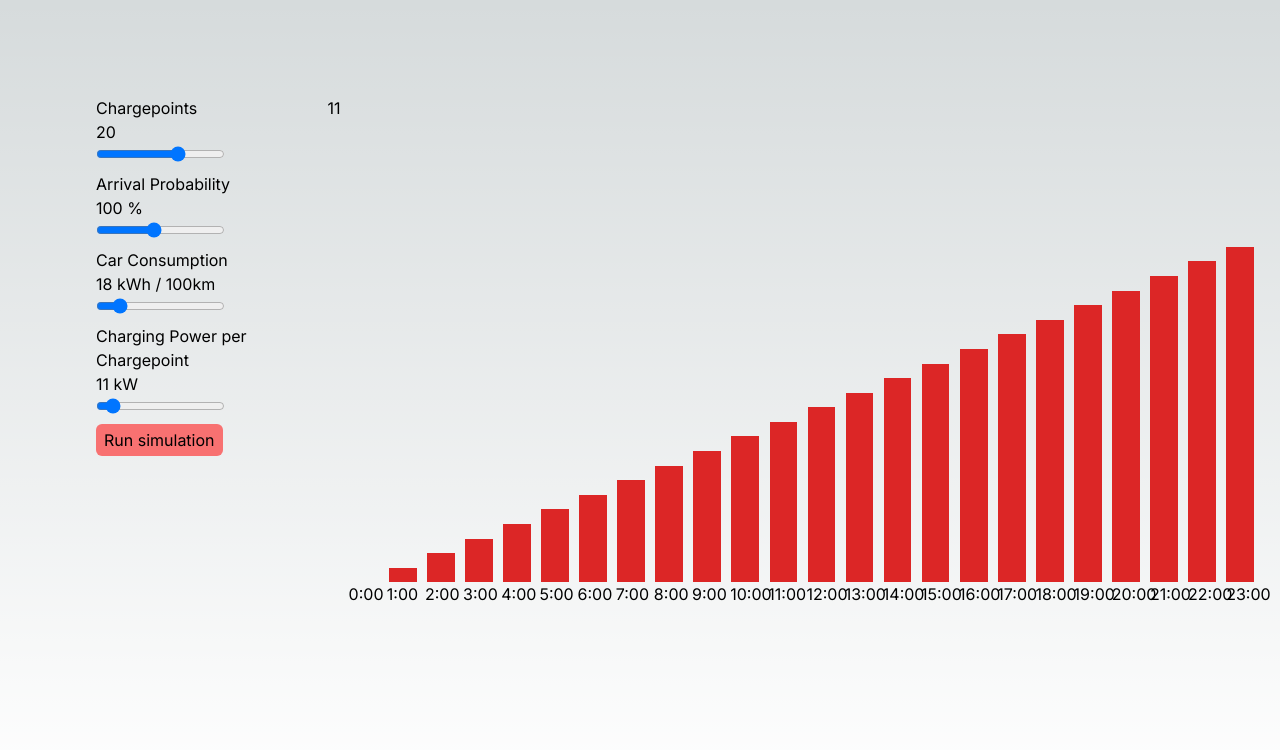
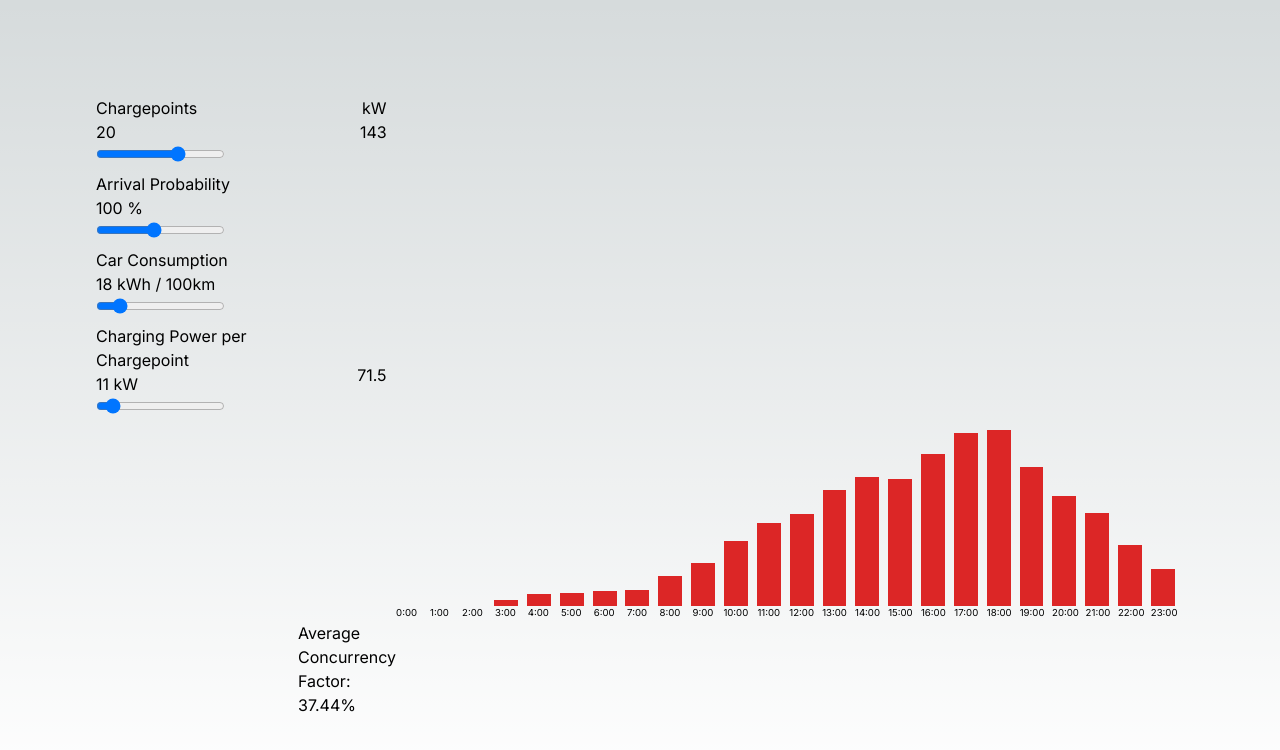
Before and after one commit to Ercalvez/reonic-assignment, a Next.js app: page / in a window 1280 px wide. Shown: the top 750 px of the page. Built offline with nearby package versions, Linux system fonts and the light colour scheme.

Commit message:
added all inputs

```diff
--- a/src/app/SimulationGraph.css
+++ /dev/null
@@ -1,25 +0,0 @@
-.simulation-graph {
-    display: grid;
-    grid-template-rows: 80% auto;
-    grid-template-columns: 10% auto;
-}
-
-.simulation-graph .data-bar {
-    width: 3%;
-}
-
-.simulation-graph > #y_legend {
-    text-align: right;
-    grid-column: 1 / 1;
-    grid-row: 1 / 1;
-}
-
-.simulation-graph > #x_legend {
-    grid-column: 2 / 2;
-    grid-row: 2 / 2;
-}
-
-.simulation-graph .hour-label {
-    width: 3.25%;
-    text-align: center;
-}
--- /dev/null
+++ b/src/app/components/SimulationGraph.css
@@ -0,0 +1,58 @@
+.simulation-graph {
+    display: grid;
+    grid-template-rows: 1fr 80% 1fr 1fr;
+    grid-template-columns: 10% auto;
+}
+
+.simulation-graph .data-bar {
+    width: 3%;
+    height: 0;
+    transition: height 2s ease-in;
+}
+
+.simulation-graph > #data_bars {
+    grid-column: 2 / 2;
+    grid-row: 2 / 2;
+}
+
+.simulation-graph > #y_unit {
+    text-align: right;
+    grid-column: 1 / 1;
+    grid-row: 1 / 1;
+}
+
+.simulation-graph > #y_legend {
+    display: flex;
+    flex-direction: column;
+    text-align: right;
+    grid-column: 1 / 1;
+    grid-row: 2 / 2;
+}
+
+.simulation-graph > #x_legend {
+    grid-column: 2 / 2;
+    grid-row: 3 / 3;
+}
+
+.simulation-graph > #concurrency_factor {
+    grid-column: 1 / 2;
+    grid-row: 4 / 4;
+}
+
+.simulation-graph .hour-label {
+    width: 3.25%;
+    text-align: center;
+    font-size: 0.8em;
+}
+
+@media (max-width: 1400px){
+    .simulation-graph .hour-label {
+        font-size: 0.6em;
+    }
+}
+
+@media (min-width: 1650px){
+    .simulation-graph .hour-label {
+        font-size: 1em;
+    }
+}
--- /dev/null
+++ b/src/app/components/simulationGraph.tsx
@@ -0,0 +1,24 @@
+import "./SimulationGraph.css"
+import { SimulationResult } from "@/modules/logic"
+
+export default function SimulationGraph({powerPerHour, maxPower, averageConcurrencyFactor}: Pick<SimulationResult, "powerPerHour" | "maxPower" | "averageConcurrencyFactor">) {
+    const hours = [
+        0,1,2,3,4,5,6,7,8,9,10,11,12,13,14,15,16,17,18,19,20,21,22,23
+    ];
+    return (
+        <div className="simulation-graph w-full">
+            <div id="y_unit">{"kW"}</div>
+            <div id="y_legend">
+                    <label style={{height: "50%"}}>{maxPower}</label>
+                    <label>{maxPower / 2} </label>
+            </div>
+            <div id="data_bars" className="flex flex-row justify-evenly items-end">
+                {hours.map(hour => <div className="data-bar bg-red-600" style={{height: 100 * powerPerHour[hour] / maxPower + "%"}} ></div>)}
+            </div>
+            <div id="x_legend" className="flex flex-row justify-evenly w-100">
+                {hours.map(hour => <label className="hour-label">{hour}{":00"}</label>)}
+            </div>
+            <div id="concurrency_factor">{"Average Concurrency Factor: " + (100 * averageConcurrencyFactor).toFixed(2) + "%"}</div>
+        </div>
+    );
+}
--- a/src/app/globals.css
+++ b/src/app/globals.css
@@ -35,3 +35,9 @@ button {
     text-wrap: balance;
   }
 }
+
+@media (max-width: 1000px) {
+  main {
+    flex-direction: column;
+  }
+}
--- a/src/app/page.tsx
+++ b/src/app/page.tsx
@@ -1,18 +1,21 @@
 "use client";
 
+import { useEffect, useState } from "react";
 import { ChargePointDataModel } from "@/modules/logic"
-import SimulationInput from "@/app/simulationInput"
-import { useState } from "react";
-import SimulationGraph from "./simulationGraph";
+import SimulationInput from "@/app/components/simulationInput"
+import SimulationGraph from "@/app/components/simulationGraph";
 
 export default function Home() {
-  const chargingPointDataModel = new ChargePointDataModel(20);
-  const text = chargingPointDataModel.run();
 
   const [chargePoints, setChargePoints] = useState(20);
   const [arrivalFactor, setArrivalFactor] = useState(100);
   const [carConsumption, setCarConsumption] = useState(18);
   const [chargingPower, setChargingPower] = useState(11);
+  const [result, setResult] = useState(ChargePointDataModel.run(chargePoints, {chargingPower, consumption: carConsumption, arrivalFactor: arrivalFactor / 100}));
+
+  useEffect(() => {
+    setResult(ChargePointDataModel.run(chargePoints, {chargingPower, consumption: carConsumption, arrivalFactor: arrivalFactor / 100}));
+  }, [chargePoints, chargingPower, carConsumption, arrivalFactor]);
 
   return (
     <main className="flex min-h-screen justify-between p-24">
@@ -21,9 +24,8 @@ export default function Home() {
           <SimulationInput title="Arrival Probability" inputValue = { arrivalFactor } unit = "%" setValue={setArrivalFactor} min={20} max={200}/>
           <SimulationInput title="Car Consumption" inputValue = { carConsumption } unit = "kWh / 100km" setValue={setCarConsumption} min={9} max={72}/>
           <SimulationInput title="Charging Power per Chargepoint" inputValue = { chargingPower } unit = "kW" setValue={setChargingPower} min={3} max={100}/>
-          <button className="bg-red-400 h-8 px-2 my-2 rounded-md">Run simulation</button>
       </aside>
-      <SimulationGraph />
+      <SimulationGraph powerPerHour={result.powerPerHour} maxPower={result.maxPower} averageConcurrencyFactor={result.averageConcurrencyFactor}/>
 
     </main>
   );
--- a/src/app/simulationGraph.tsx
+++ /dev/null
@@ -1,20 +0,0 @@
-import "./SimulationGraph.css"
-
-export default function SimulationGraph() {
-    const hours = [
-        0,1,2,3,4,5,6,7,8,9,10,11,12,13,14,15,16,17,18,19,20,21,22,23
-    ];
-    return (
-        <div className="simulation-graph w-full">
-            <div id="y_legend">
-                    <label>{11}</label>
-            </div>
-            <div className="flex flex-row justify-evenly items-end">
-                {hours.map(hour => <div className="data-bar bg-red-600" style={{height: 3 * hour + "%"}} ></div>)}
-            </div>
-            <div id="x_legend" className="flex flex-row justify-evenly w-100">
-                {hours.map(hour => <label className="hour-label">{hour}{":00"}</label>)}
-            </div>
-        </div>
-    );
-}
--- a/src/modules/logic.ts
+++ b/src/modules/logic.ts
@@ -84,9 +84,10 @@ const DEFAULT_DEMAND_PROBABILITIES = [
 
 type ArrivalDistribution = (probability: number) => QUARTER;
 
-type SimulationResult = {
+export type SimulationResult = {
     totalConsumption: number,
     theoreticalMaxPower: number,
+    powerPerHour: number[],
     maxPower: number,
     maxConcurrencyFactor: number,
     averageConcurrencyFactor: number
@@ -96,7 +97,7 @@ type SimulationResult = {
 const DEFAULT_CONSUMPTION = 18;
 
 /** Kw */
-const DEFAULT_CHARGING_POWER = 11
+const DEFAULT_CHARGING_POWER = 11;
 
 export class ChargePointDataModel {
 
@@ -104,19 +105,20 @@ export class ChargePointDataModel {
         return intervals.reduce((sum, currentInterval) => sum + Number(currentInterval.taken), 0);
     }
 
-    constructor(public readonly chargePoints: number) {
-    }
+    public static run(chargePoints: number, options?: {chargingPower?: number, consumption?: number, arrivalFactor?: number, time?:{year: number, days: number}}): SimulationResult {
 
-    public run(time?:{year: number, days: number}): SimulationResult {
-
-        const totalDays = time ? time.year + time.days : 365;
+        const arrivalFactor = options?.arrivalFactor ?? 1;
+        const consumption = options?.consumption ?? DEFAULT_CONSUMPTION;
+        const chargingPower = options?.chargingPower ?? DEFAULT_CHARGING_POWER;
+        const totalDays = options?.time ? options.time.year + options.time.days : 365;
 
         let totalConsumption = 0;
         let maxPower = 0;
         let aggregatedMaxPower = 0;
+        const powerPerHour = Array(24).fill(0);
 
         for(let day = 0; day < totalDays; day++) {
-            const chargePointQuarters: {taken: boolean}[][] = Array(this.chargePoints).fill(null)
+            const chargePointQuarters: {taken: boolean}[][] = Array(chargePoints).fill(null)
             .map(() => {
                 return Array(QUARTER_IN_A_DAY).fill(null)
                         .map(() => {
@@ -130,9 +132,10 @@ export class ChargePointDataModel {
 
                 const hour = Math.floor(quarter / 4);
                 // console.log(`${hour}:${(quarter - hour*4) * 15}`);
-                const {probability: quarterProbability} = DEFAULT_ARRIVAL_PROBABILITIES.find(({time}) => time === hour) ?? {};
+                const arrivalInfo = DEFAULT_ARRIVAL_PROBABILITIES.find(({time}) => time === hour);
+                const quarterProbability = arrivalInfo ? arrivalFactor * arrivalInfo.probability : null;
                 if(quarterProbability == null) continue;
-                for(let chargingPointIndex = 0; chargingPointIndex < this.chargePoints; chargingPointIndex++) {
+                for(let chargingPointIndex = 0; chargingPointIndex < chargePoints; chargingPointIndex++) {
                     const arrivedProbability = Math.random();
                     if(arrivedProbability > quarterProbability) continue;
                     const demandProbability = Math.random();
@@ -146,7 +149,7 @@ export class ChargePointDataModel {
                         }
                     }
                     // console.log("KM: ", neededKm);
-                    const neededQuarters: QUARTER = Math.floor(4 * neededKm * DEFAULT_CONSUMPTION / (100 * DEFAULT_CHARGING_POWER));
+                    const neededQuarters: QUARTER = Math.floor(4 * neededKm * consumption / (100 * chargingPower));
                     // console.log("quarters: ", neededQuarters);
 
                     // Look for any available charging point at this quarter (can be another one)
@@ -166,26 +169,35 @@ export class ChargePointDataModel {
 
             totalConsumption += chargePointQuarters.reduce((sum, chargingPoint) => {
                 return sum + ChargePointDataModel.sumTakenIntervals(chargingPoint);
-            }, 0) * DEFAULT_CHARGING_POWER / 4;
+            }, 0) * chargingPower / 4;
 
-            let maxNbUsedChargingPoint = 0;
+            let maxNbChargePoint = 0;
 
             for(let quarter = 0; quarter < QUARTER_IN_A_DAY; quarter++) {
-                maxNbUsedChargingPoint = Math.max(maxNbUsedChargingPoint, ChargePointDataModel.sumTakenIntervals(chargePointQuarters.map(chargingStation => chargingStation[quarter])));
+                const quarterChargePoints = ChargePointDataModel.sumTakenIntervals(chargePointQuarters.map(chargingStation => chargingStation[quarter]));
+                const hour = Math.floor(quarter / 4);
+                if(powerPerHour[hour] != null) {
+                    powerPerHour[hour] += quarterChargePoints * chargingPower / 4;
+                }
+                else {
+                    console.error("This quarter does not match any valid hour: ", quarter, "hour:", hour);
+                }
+                maxNbChargePoint = Math.max(maxNbChargePoint, quarterChargePoints);
             }
 
-            const maxPowerDay = maxNbUsedChargingPoint * DEFAULT_CHARGING_POWER;
+            const maxPowerDay = maxNbChargePoint * chargingPower;
 
             aggregatedMaxPower += maxPowerDay;
 
             maxPower = Math.max(maxPowerDay, maxPower);
         }
 
-        const theoreticalMaxPower = this.chargePoints * DEFAULT_CHARGING_POWER;
+        const theoreticalMaxPower = chargePoints * chargingPower;
 
         return {
             totalConsumption,
             theoreticalMaxPower,
+            powerPerHour: powerPerHour.map(power => power / totalDays),
             maxPower,
             maxConcurrencyFactor: maxPower / theoreticalMaxPower,
             averageConcurrencyFactor: aggregatedMaxPower / (theoreticalMaxPower * totalDays)
--- a/src/modules/main.ts
+++ b/src/modules/main.ts
@@ -1,11 +1,11 @@
 import { ChargePointDataModel } from "./logic";
 
-const nbChargingPoints = 11;
+const nbChargingPoints = 20;
 
-const chargePointDataModel = new ChargePointDataModel(nbChargingPoints);
-const result = chargePointDataModel.run({year: 0, days: 365});
+const result = ChargePointDataModel.run(nbChargingPoints, {year: 0, days: 365});
 
 console.log("Total Consumption:",result.totalConsumption, "kWh");
 console.log("Max Power:",result.maxPower, "kW");
 console.log("Max Concurrency Factor:",100 * result.maxConcurrencyFactor, "%");
 console.log("Average Concurrency Factor:",100 * result.averageConcurrencyFactor, "%");
+console.log("Power per Hour", result.powerPerHour);
```
Also changed, not shown: src/app/components/simulationInput.tsx (renamed from src/app/simulationInput.tsx).
